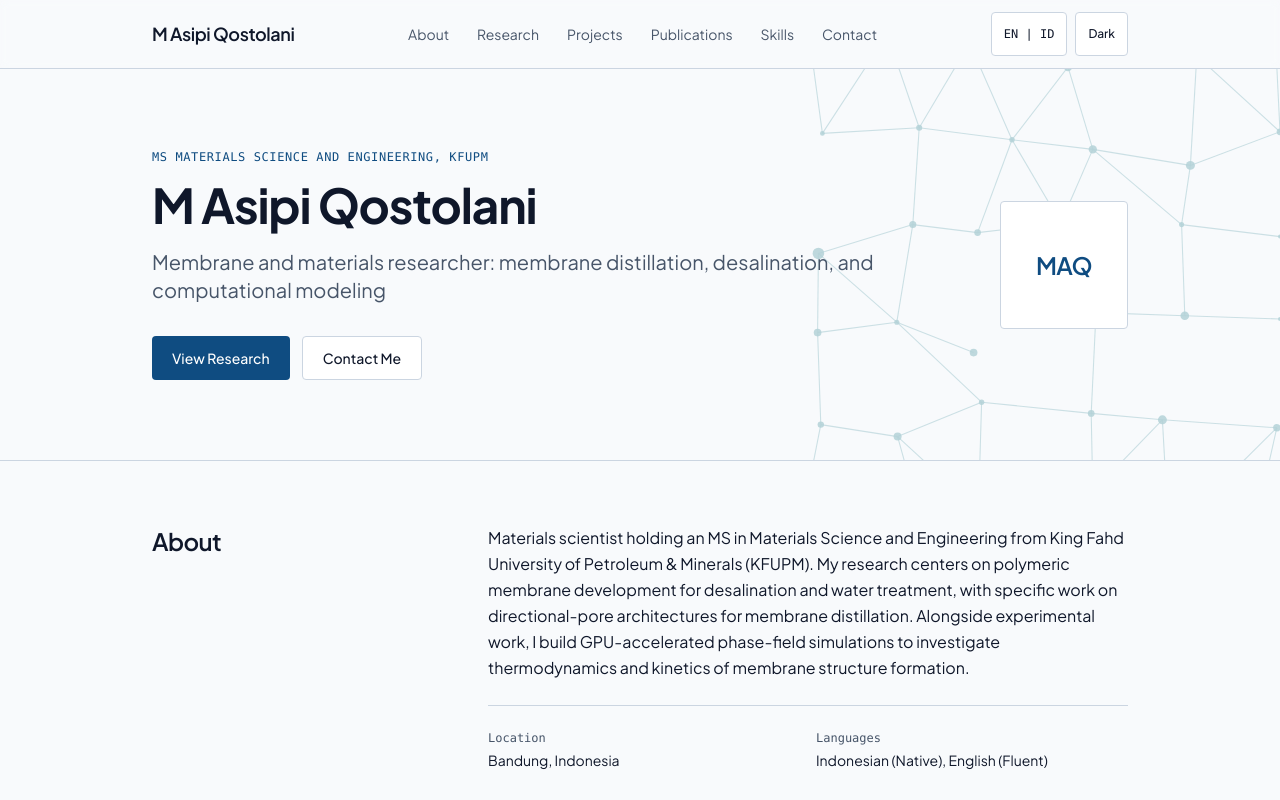
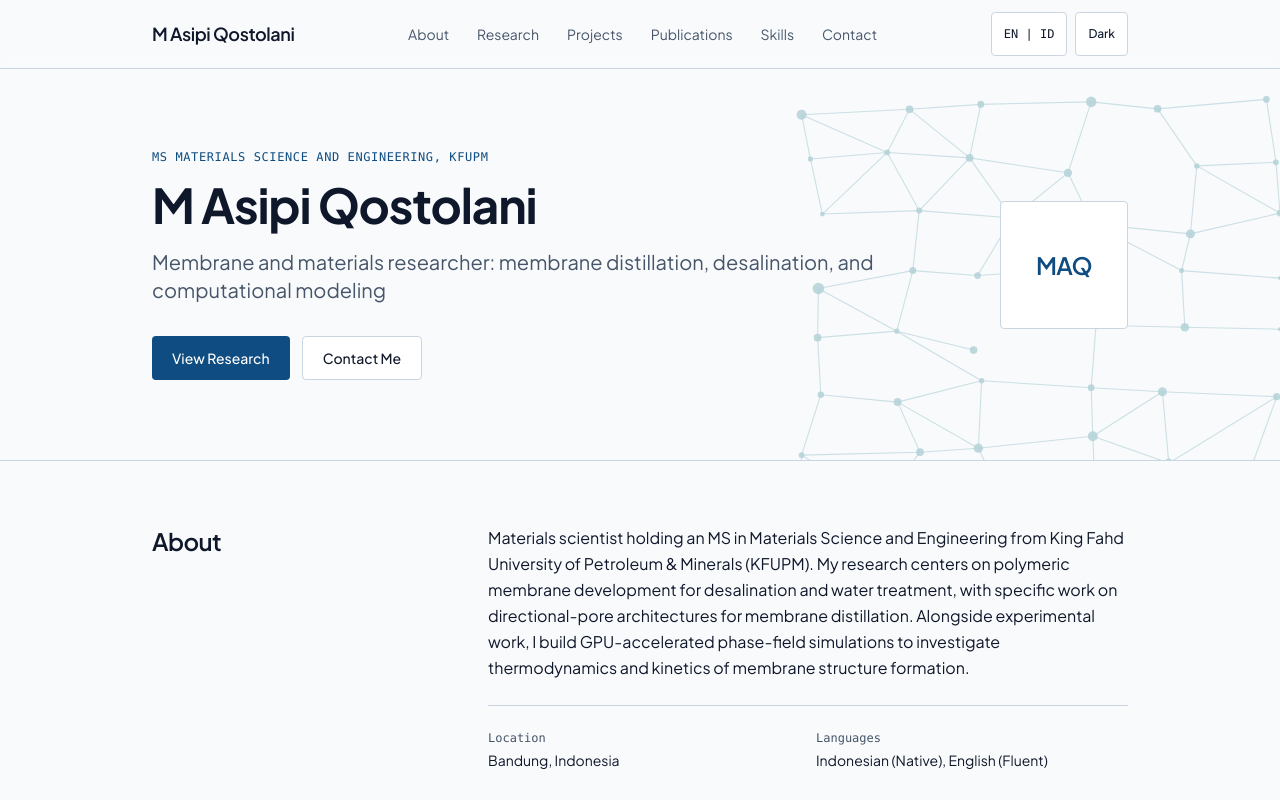
Before and after one commit to muhammadasipi/muhammadasipi.github.io, an Astro site: page / in a window 1280 px wide. Shown: the top 800 px of the page. Built offline with nearby package versions, Linux system fonts and the light colour scheme; Astro itself is replaced by a stand-in of ours.

Commit message:
Update Hero.astro

```diff
--- a/src/components/Hero.astro
+++ b/src/components/Hero.astro
@@ -6,147 +6,147 @@ import { site } from '../site.config';
   <div class="pointer-events-none absolute inset-0 overflow-hidden" aria-hidden="true">
     <svg
       xmlns="http://www.w3.org/2000/svg"
-      viewBox="0 0 1600 900"
-      preserveAspectRatio="xMaxYMid slice"
+      viewBox="0 0 1600 600"
+      preserveAspectRatio="xMaxYMin slice"
       class="h-full w-full text-[#4d96a1] opacity-40 dark:text-accent dark:opacity-25"
     >
       <g stroke="currentColor" stroke-width="1.35" stroke-opacity="0.65">
-        <line x1="1002" y1="86" x2="1137" y2="75" />
-        <line x1="1137" y1="75" x2="1226" y2="65" />
-        <line x1="1226" y1="65" x2="1364" y2="60" />
-        <line x1="1364" y1="60" x2="1447" y2="74" />
-        <line x1="1447" y1="74" x2="1583" y2="55" />
-        <line x1="1002" y1="86" x2="1013" y2="175" />
-        <line x1="1002" y1="86" x2="1109" y2="162" />
-        <line x1="1137" y1="75" x2="1109" y2="162" />
-        <line x1="1137" y1="75" x2="1212" y2="173" />
-        <line x1="1226" y1="65" x2="1212" y2="173" />
-        <line x1="1364" y1="60" x2="1335" y2="203" />
-        <line x1="1447" y1="74" x2="1496" y2="189" />
-        <line x1="1583" y1="55" x2="1595" y2="182" />
-        <line x1="1013" y1="175" x2="1109" y2="162" />
-        <line x1="1109" y1="162" x2="1212" y2="173" />
-        <line x1="1212" y1="173" x2="1335" y2="203" />
-        <line x1="1496" y1="189" x2="1595" y2="182" />
-        <line x1="1013" y1="175" x2="1028" y2="286" />
-        <line x1="1109" y1="162" x2="1028" y2="286" />
-        <line x1="1109" y1="162" x2="1149" y2="279" />
-        <line x1="1212" y1="173" x2="1149" y2="279" />
-        <line x1="1212" y1="173" x2="1265" y2="294" />
-        <line x1="1335" y1="203" x2="1265" y2="294" />
-        <line x1="1335" y1="203" x2="1366" y2="306" />
-        <line x1="1496" y1="189" x2="1488" y2="326" />
-        <line x1="1496" y1="189" x2="1600" y2="284" />
-        <line x1="1595" y1="182" x2="1600" y2="284" />
-        <line x1="1028" y1="286" x2="1149" y2="279" />
-        <line x1="1149" y1="279" x2="1265" y2="294" />
-        <line x1="1265" y1="294" x2="1366" y2="306" />
-        <line x1="1366" y1="306" x2="1488" y2="326" />
-        <line x1="1488" y1="326" x2="1600" y2="284" />
-        <line x1="1149" y1="279" x2="1141" y2="400" />
-        <line x1="1265" y1="294" x2="1222" y2="410" />
-        <line x1="1265" y1="294" x2="1326" y2="398" />
-        <line x1="1366" y1="306" x2="1326" y2="398" />
-        <line x1="1366" y1="306" x2="1477" y2="400" />
-        <line x1="1488" y1="326" x2="1477" y2="400" />
-        <line x1="1023" y1="436" x2="1141" y2="400" />
-        <line x1="1141" y1="400" x2="1222" y2="410" />
-        <line x1="1222" y1="410" x2="1326" y2="398" />
-        <line x1="1477" y1="400" x2="1600" y2="415" />
-        <line x1="1023" y1="436" x2="1022" y2="535" />
-        <line x1="1023" y1="436" x2="1121" y2="522" />
-        <line x1="1141" y1="400" x2="1121" y2="522" />
-        <line x1="1326" y1="398" x2="1370" y2="510" />
-        <line x1="1477" y1="400" x2="1481" y2="514" />
-        <line x1="1022" y1="535" x2="1121" y2="522" />
-        <line x1="1121" y1="522" x2="1217" y2="560" />
-        <line x1="1370" y1="510" x2="1481" y2="514" />
-        <line x1="1481" y1="514" x2="1600" y2="518" />
-        <line x1="1022" y1="535" x2="1026" y2="650" />
-        <line x1="1121" y1="522" x2="1227" y2="622" />
-        <line x1="1370" y1="510" x2="1364" y2="636" />
-        <line x1="1026" y1="650" x2="1122" y2="665" />
-        <line x1="1122" y1="665" x2="1227" y2="622" />
-        <line x1="1227" y1="622" x2="1364" y2="636" />
-        <line x1="1364" y1="636" x2="1453" y2="644" />
-        <line x1="1453" y1="644" x2="1596" y2="654" />
-        <line x1="1026" y1="650" x2="1002" y2="772" />
-        <line x1="1122" y1="665" x2="1150" y2="766" />
-        <line x1="1122" y1="665" x2="1223" y2="758" />
-        <line x1="1227" y1="622" x2="1223" y2="758" />
-        <line x1="1364" y1="636" x2="1366" y2="734" />
-        <line x1="1453" y1="644" x2="1366" y2="734" />
-        <line x1="1453" y1="644" x2="1461" y2="788" />
-        <line x1="1596" y1="654" x2="1461" y2="788" />
-        <line x1="1596" y1="654" x2="1566" y2="788" />
-        <line x1="1002" y1="772" x2="1150" y2="766" />
-        <line x1="1150" y1="766" x2="1223" y2="758" />
-        <line x1="1223" y1="758" x2="1366" y2="734" />
-        <line x1="1366" y1="734" x2="1461" y2="788" />
-        <line x1="1461" y1="788" x2="1566" y2="788" />
-        <line x1="1002" y1="772" x2="1001" y2="854" />
-        <line x1="1002" y1="772" x2="1100" y2="872" />
-        <line x1="1150" y1="766" x2="1100" y2="872" />
-        <line x1="1223" y1="758" x2="1264" y2="896" />
-        <line x1="1366" y1="734" x2="1369" y2="854" />
-        <line x1="1461" y1="788" x2="1369" y2="854" />
-        <line x1="1461" y1="788" x2="1471" y2="880" />
-        <line x1="1566" y1="788" x2="1471" y2="880" />
-        <line x1="1566" y1="788" x2="1580" y2="900" />
-        <line x1="1001" y1="854" x2="1100" y2="872" />
-        <line x1="1264" y1="896" x2="1369" y2="854" />
-        <line x1="1369" y1="854" x2="1471" y2="880" />
-        <line x1="1471" y1="880" x2="1580" y2="900" />
+        <line x1="1002" y1="57.2" x2="1137" y2="50.4" />
+        <line x1="1137" y1="50.4" x2="1226" y2="44.2" />
+        <line x1="1226" y1="44.2" x2="1364" y2="41.1" />
+        <line x1="1364" y1="41.1" x2="1447" y2="49.8" />
+        <line x1="1447" y1="49.8" x2="1583" y2="38.0" />
+        <line x1="1002" y1="57.2" x2="1013" y2="112.4" />
+        <line x1="1002" y1="57.2" x2="1109" y2="104.3" />
+        <line x1="1137" y1="50.4" x2="1109" y2="104.3" />
+        <line x1="1137" y1="50.4" x2="1212" y2="111.1" />
+        <line x1="1226" y1="44.2" x2="1212" y2="111.1" />
+        <line x1="1364" y1="41.1" x2="1335" y2="129.8" />
+        <line x1="1447" y1="49.8" x2="1496" y2="121.1" />
+        <line x1="1583" y1="38.0" x2="1595" y2="116.7" />
+        <line x1="1013" y1="112.4" x2="1109" y2="104.3" />
+        <line x1="1109" y1="104.3" x2="1212" y2="111.1" />
+        <line x1="1212" y1="111.1" x2="1335" y2="129.8" />
+        <line x1="1496" y1="121.1" x2="1595" y2="116.7" />
+        <line x1="1013" y1="112.4" x2="1028" y2="181.3" />
+        <line x1="1109" y1="104.3" x2="1028" y2="181.3" />
+        <line x1="1109" y1="104.3" x2="1149" y2="177.0" />
+        <line x1="1212" y1="111.1" x2="1149" y2="177.0" />
+        <line x1="1212" y1="111.1" x2="1265" y2="186.3" />
+        <line x1="1335" y1="129.8" x2="1265" y2="186.3" />
+        <line x1="1335" y1="129.8" x2="1366" y2="193.7" />
+        <line x1="1496" y1="121.1" x2="1488" y2="206.1" />
+        <line x1="1496" y1="121.1" x2="1600" y2="180.1" />
+        <line x1="1595" y1="116.7" x2="1600" y2="180.1" />
+        <line x1="1028" y1="181.3" x2="1149" y2="177.0" />
+        <line x1="1149" y1="177.0" x2="1265" y2="186.3" />
+        <line x1="1265" y1="186.3" x2="1366" y2="193.7" />
+        <line x1="1366" y1="193.7" x2="1488" y2="206.1" />
+        <line x1="1488" y1="206.1" x2="1600" y2="180.1" />
+        <line x1="1149" y1="177.0" x2="1141" y2="252.0" />
+        <line x1="1265" y1="186.3" x2="1222" y2="258.2" />
+        <line x1="1265" y1="186.3" x2="1326" y2="250.8" />
+        <line x1="1366" y1="193.7" x2="1326" y2="250.8" />
+        <line x1="1366" y1="193.7" x2="1477" y2="252.0" />
+        <line x1="1488" y1="206.1" x2="1477" y2="252.0" />
+        <line x1="1023" y1="274.4" x2="1141" y2="252.0" />
+        <line x1="1141" y1="252.0" x2="1222" y2="258.2" />
+        <line x1="1222" y1="258.2" x2="1326" y2="250.8" />
+        <line x1="1477" y1="252.0" x2="1600" y2="261.4" />
+        <line x1="1023" y1="274.4" x2="1022" y2="335.8" />
+        <line x1="1023" y1="274.4" x2="1121" y2="327.7" />
+        <line x1="1141" y1="252.0" x2="1121" y2="327.7" />
+        <line x1="1326" y1="250.8" x2="1370" y2="320.3" />
+        <line x1="1477" y1="252.0" x2="1481" y2="322.8" />
+        <line x1="1022" y1="335.8" x2="1121" y2="327.7" />
+        <line x1="1121" y1="327.7" x2="1217" y2="351.3" />
+        <line x1="1370" y1="320.3" x2="1481" y2="322.8" />
+        <line x1="1481" y1="322.8" x2="1600" y2="325.3" />
+        <line x1="1022" y1="335.8" x2="1026" y2="407.1" />
+        <line x1="1121" y1="327.7" x2="1227" y2="389.7" />
+        <line x1="1370" y1="320.3" x2="1364" y2="398.4" />
+        <line x1="1026" y1="407.1" x2="1122" y2="416.4" />
+        <line x1="1122" y1="416.4" x2="1227" y2="389.7" />
+        <line x1="1227" y1="389.7" x2="1364" y2="398.4" />
+        <line x1="1364" y1="398.4" x2="1453" y2="403.4" />
+        <line x1="1453" y1="403.4" x2="1596" y2="409.6" />
+        <line x1="1026" y1="407.1" x2="1002" y2="482.7" />
+        <line x1="1122" y1="416.4" x2="1150" y2="479.0" />
+        <line x1="1122" y1="416.4" x2="1223" y2="474.0" />
+        <line x1="1227" y1="389.7" x2="1223" y2="474.0" />
+        <line x1="1364" y1="398.4" x2="1366" y2="459.1" />
+        <line x1="1453" y1="403.4" x2="1366" y2="459.1" />
+        <line x1="1453" y1="403.4" x2="1461" y2="492.6" />
+        <line x1="1596" y1="409.6" x2="1461" y2="492.6" />
+        <line x1="1596" y1="409.6" x2="1566" y2="492.6" />
+        <line x1="1002" y1="482.7" x2="1150" y2="479.0" />
+        <line x1="1150" y1="479.0" x2="1223" y2="474.0" />
+        <line x1="1223" y1="474.0" x2="1366" y2="459.1" />
+        <line x1="1366" y1="459.1" x2="1461" y2="492.6" />
+        <line x1="1461" y1="492.6" x2="1566" y2="492.6" />
+        <line x1="1002" y1="482.7" x2="1001" y2="533.5" />
+        <line x1="1002" y1="482.7" x2="1100" y2="544.7" />
+        <line x1="1150" y1="479.0" x2="1100" y2="544.7" />
+        <line x1="1223" y1="474.0" x2="1264" y2="559.5" />
+        <line x1="1366" y1="459.1" x2="1369" y2="533.5" />
+        <line x1="1461" y1="492.6" x2="1369" y2="533.5" />
+        <line x1="1461" y1="492.6" x2="1471" y2="549.6" />
+        <line x1="1566" y1="492.6" x2="1471" y2="549.6" />
+        <line x1="1566" y1="492.6" x2="1580" y2="562.0" />
+        <line x1="1001" y1="533.5" x2="1100" y2="544.7" />
+        <line x1="1264" y1="559.5" x2="1369" y2="533.5" />
+        <line x1="1369" y1="533.5" x2="1471" y2="549.6" />
+        <line x1="1471" y1="549.6" x2="1580" y2="562.0" />
       </g>
       <g fill="currentColor" fill-opacity="0.85">
-        <circle cx="1002" cy="86" r="6.2" />
-        <circle cx="1137" cy="75" r="4.8" />
-        <circle cx="1226" cy="65" r="4.4" />
-        <circle cx="1364" cy="60" r="6.6" />
-        <circle cx="1447" cy="74" r="4.8" />
-        <circle cx="1583" cy="55" r="4.2" />
-        <circle cx="1013" cy="175" r="3.2" />
-        <circle cx="1109" cy="162" r="3.6" />
-        <circle cx="1212" cy="173" r="4.8" />
-        <circle cx="1335" cy="203" r="5.2" />
-        <circle cx="1496" cy="189" r="3.4" />
-        <circle cx="1595" cy="182" r="3.6" />
-        <circle cx="1028" cy="286" r="3.0" />
-        <circle cx="1149" cy="279" r="3.8" />
-        <circle cx="1265" cy="294" r="3.4" />
-        <circle cx="1366" cy="306" r="5.2" />
-        <circle cx="1488" cy="326" r="5.6" />
-        <circle cx="1600" cy="284" r="4.2" />
-        <circle cx="1023" cy="436" r="7.2" />
-        <circle cx="1141" cy="400" r="4.4" />
-        <circle cx="1222" cy="410" r="4.2" />
-        <circle cx="1326" cy="398" r="6.8" />
-        <circle cx="1477" cy="400" r="3.2" />
-        <circle cx="1600" cy="415" r="2.5" />
-        <circle cx="1022" cy="535" r="4.8" />
-        <circle cx="1121" cy="522" r="3.2" />
-        <circle cx="1217" cy="560" r="4.8" />
-        <circle cx="1370" cy="510" r="5.0" />
-        <circle cx="1481" cy="514" r="5.4" />
-        <circle cx="1600" cy="518" r="2.5" />
-        <circle cx="1026" cy="650" r="4.0" />
-        <circle cx="1122" cy="665" r="5.0" />
-        <circle cx="1227" cy="622" r="3.4" />
-        <circle cx="1364" cy="636" r="4.2" />
-        <circle cx="1453" cy="644" r="5.6" />
-        <circle cx="1596" cy="654" r="4.6" />
-        <circle cx="1002" cy="772" r="3.6" />
-        <circle cx="1150" cy="766" r="4.8" />
-        <circle cx="1223" cy="758" r="5.8" />
-        <circle cx="1366" cy="734" r="6.2" />
-        <circle cx="1461" cy="788" r="5.6" />
-        <circle cx="1566" cy="788" r="4.2" />
-        <circle cx="1001" cy="854" r="3.8" />
-        <circle cx="1100" cy="872" r="5.6" />
-        <circle cx="1264" cy="896" r="5.6" />
-        <circle cx="1369" cy="854" r="4.0" />
-        <circle cx="1471" cy="880" r="3.4" />
-        <circle cx="1580" cy="900" r="3.2" />
+        <circle cx="1002" cy="57.2" r="6.2" />
+        <circle cx="1137" cy="50.4" r="4.8" />
+        <circle cx="1226" cy="44.2" r="4.4" />
+        <circle cx="1364" cy="41.1" r="6.6" />
+        <circle cx="1447" cy="49.8" r="4.8" />
+        <circle cx="1583" cy="38.0" r="4.2" />
+        <circle cx="1013" cy="112.4" r="3.2" />
+        <circle cx="1109" cy="104.3" r="3.6" />
+        <circle cx="1212" cy="111.1" r="4.8" />
+        <circle cx="1335" cy="129.8" r="5.2" />
+        <circle cx="1496" cy="121.1" r="3.4" />
+        <circle cx="1595" cy="116.7" r="3.6" />
+        <circle cx="1028" cy="181.3" r="3.0" />
+        <circle cx="1149" cy="177.0" r="3.8" />
+        <circle cx="1265" cy="186.3" r="3.4" />
+        <circle cx="1366" cy="193.7" r="5.2" />
+        <circle cx="1488" cy="206.1" r="5.6" />
+        <circle cx="1600" cy="180.1" r="4.2" />
+        <circle cx="1023" cy="274.4" r="7.2" />
+        <circle cx="1141" cy="252.0" r="4.4" />
+        <circle cx="1222" cy="258.2" r="4.2" />
+        <circle cx="1326" cy="250.8" r="6.8" />
+        <circle cx="1477" cy="252.0" r="3.2" />
+        <circle cx="1600" cy="261.4" r="2.5" />
+        <circle cx="1022" cy="335.8" r="4.8" />
+        <circle cx="1121" cy="327.7" r="3.2" />
+        <circle cx="1217" cy="351.3" r="4.8" />
+        <circle cx="1370" cy="320.3" r="5.0" />
+        <circle cx="1481" cy="322.8" r="5.4" />
+        <circle cx="1600" cy="325.3" r="2.5" />
+        <circle cx="1026" cy="407.1" r="4.0" />
+        <circle cx="1122" cy="416.4" r="5.0" />
+        <circle cx="1227" cy="389.7" r="3.4" />
+        <circle cx="1364" cy="398.4" r="4.2" />
+        <circle cx="1453" cy="403.4" r="5.6" />
+        <circle cx="1596" cy="409.6" r="4.6" />
+        <circle cx="1002" cy="482.7" r="3.6" />
+        <circle cx="1150" cy="479.0" r="4.8" />
+        <circle cx="1223" cy="474.0" r="5.8" />
+        <circle cx="1366" cy="459.1" r="6.2" />
+        <circle cx="1461" cy="492.6" r="5.6" />
+        <circle cx="1566" cy="492.6" r="4.2" />
+        <circle cx="1001" cy="533.5" r="3.8" />
+        <circle cx="1100" cy="544.7" r="5.6" />
+        <circle cx="1264" cy="559.5" r="5.6" />
+        <circle cx="1369" cy="533.5" r="4.0" />
+        <circle cx="1471" cy="549.6" r="3.4" />
+        <circle cx="1580" cy="562.0" r="3.2" />
       </g>
     </svg>
   </div>
```
